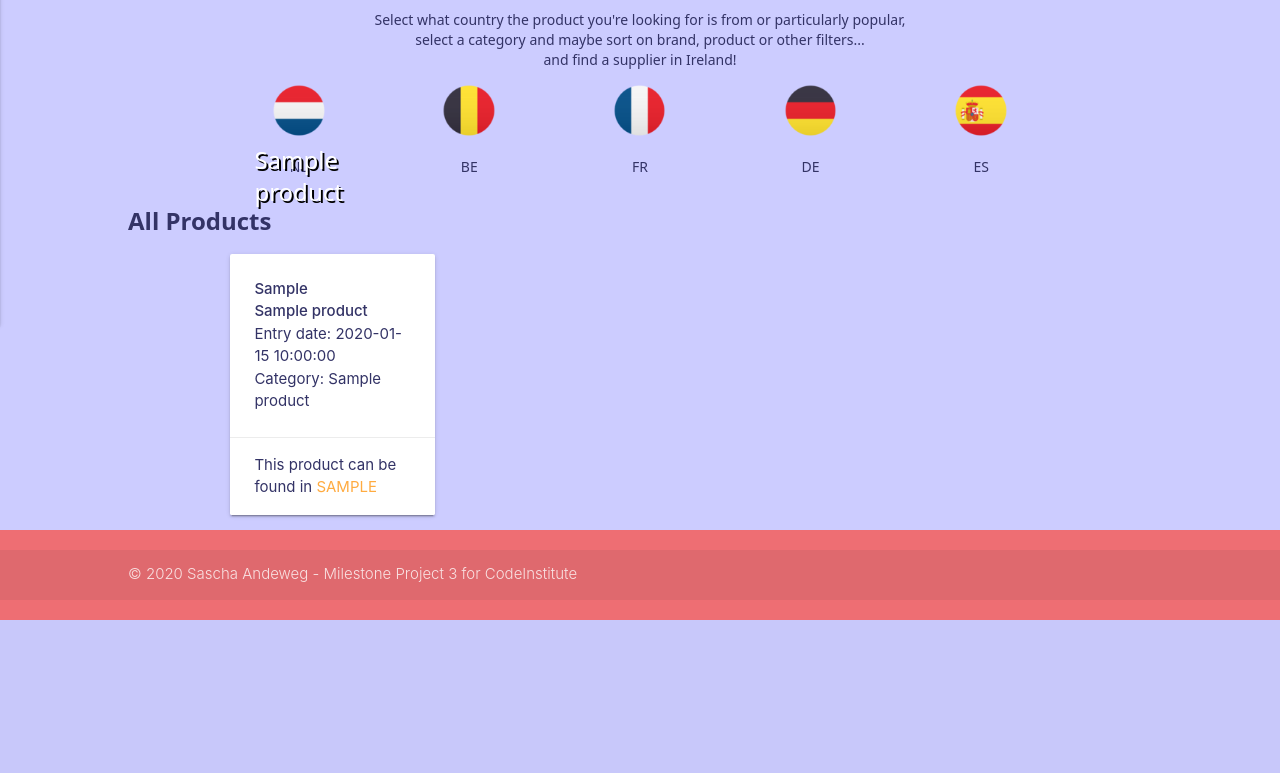
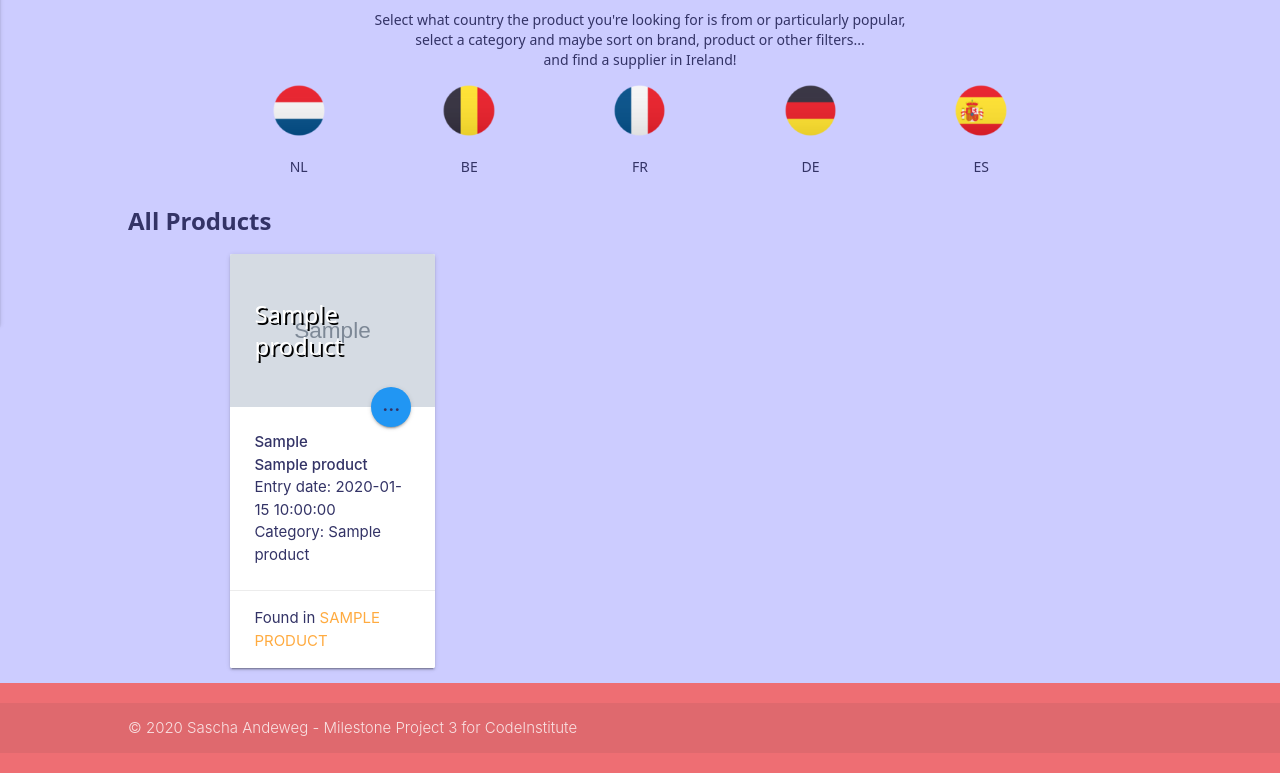
Before and after one commit to Andeweg01/MS3-FoodFromHome, a Flask app: page / in a window 1280 px wide. Shown: the part 535-1308 px from the top of the page. Before the commit the page ends 1155 px from the top, so only its background shows below. Run offline with Flask 2, Linux system fonts and the light colour scheme; grey boxes marked "Sample" are stand-in pictures; a database or web service that is not in the repository returns one stand-in record (values such as "Sample title"); some libraries are stand-ins or nearby versions.

Commit message:
made category images and Supplier name in the cards show

```diff
--- a/templates/addproduct.html
+++ b/templates/addproduct.html
@@ -77,8 +77,8 @@
 </div>
 <div class="row">
 	<button class="btn waves-effect waves-light lime darken-2" type="submit" name="action">Add Product
-                <i class="material-icons right">playlist_add</i>
-             </button>
+        <i class="material-icons right">playlist_add</i>
+    </button>
 </div>
 </form>
 </div>
--- a/templates/products.html
+++ b/templates/products.html
@@ -30,16 +30,13 @@
 <div class="row">
 	<h3>All Products</h3>
 </div>
-
 <div class="container">
     <div class="row">
 		{% for product in products %}
         <div class="col l3 m6 s12">
             <div class="card sticky-action">
                 <div class="card-image">
-                {% for category in categories %}
-                    <img src="{{category.category_img}}" alt="Image of {{category.category_name}}"><a class="btn blue btn-floating halfway-fab pulse activator material-icons">...</a>
-                {% endfor %}
+                    <img src="{{product.product_img}}" alt="Image of {{product.category_name}}"><a class="btn blue btn-floating halfway-fab pulse activator material-icons">...</a>
                     <span class="card-title"><h2>{{product.category_name}}</h2></span>
                 </div>
                 <div class="card-content">
@@ -53,7 +50,7 @@
                     <p>{{product.product_description}}<p>
                 </div>
                 <div class="card-action">
-                    This product can be found in <a>{{product.product_supplier}}</a>
+                    Found in <a>{{product.supplier_name}}</a>
                 </div>
             </div>
         </div>
```
